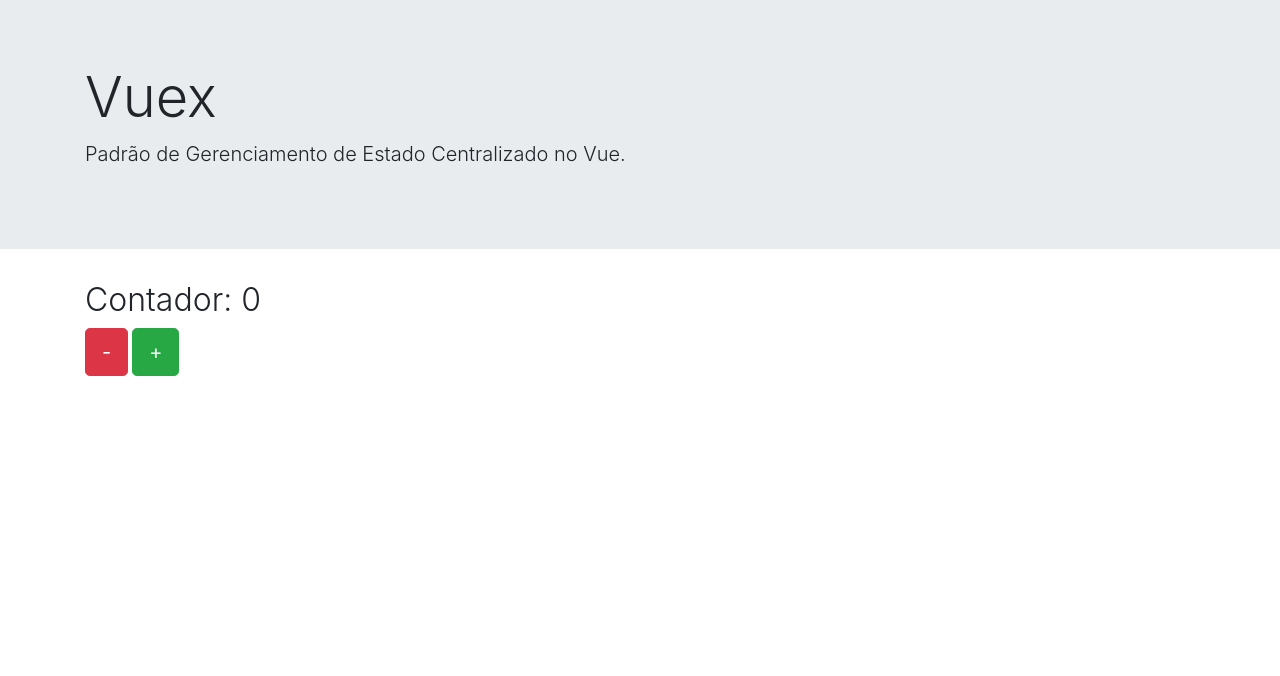
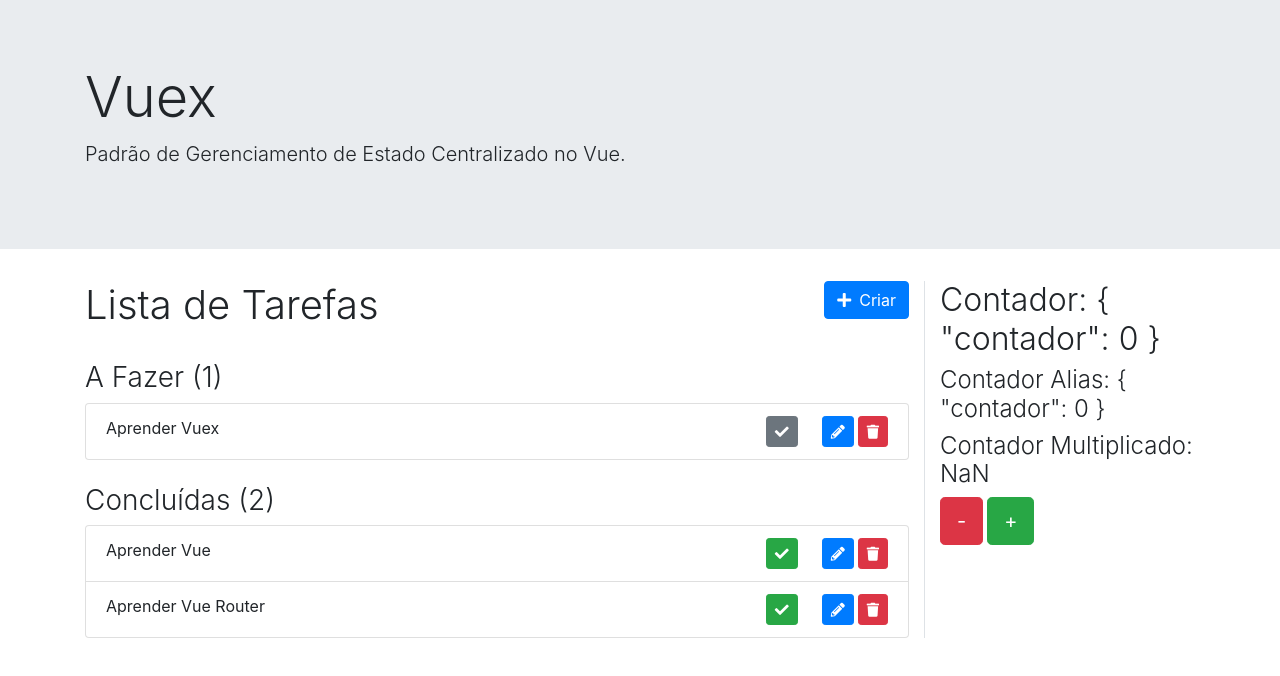
Before and after one commit to TisenNL/vue-vuex, a Vue app: page / in a window 1280 px wide. Shown: the top 676 px of the page. Built offline with nearby package versions, Linux system fonts and the light colour scheme.

Commit message:
study session 26-01

```diff
--- a/package.json
+++ b/package.json
@@ -10,7 +10,8 @@
   "dependencies": {
     "core-js": "^3.8.3",
     "vue": "^2.6.14",
-    "vuex": "^3.1.0"
+    "vuex": "^3.1.0",
+    "yarn": "^1.22.19"
   },
   "devDependencies": {
     "@babel/core": "^7.12.16",
--- a/public/index.html
+++ b/public/index.html
@@ -7,6 +7,7 @@
     <link rel="icon" href="<%= BASE_URL %>favicon.ico">
     <title>vue-vuex</title>
     <link rel="stylesheet" href="https://stackpath.bootstrapcdn.com/bootstrap/4.2.1/css/bootstrap.min.css" integrity="sha384-GJzZqFGwb1QTTN6wy59ffF1BuGJpLSa9DkKMp0DgiMDm4iYMj70gZWKYbI706tWS" crossorigin="anonymous">
+    <link rel="stylesheet" href="https://use.fontawesome.com/releases/v5.6.3/css/all.css" integrity="sha384-UHRtZLI+pbxtHCWp1t77Bi1L4ZtiqrqD80Kn4Z8NTSRyMA2Fd33n5dQ8lWUE00s/" crossorigin="anonymous">
   </head>
   <body>
     <noscript>
--- a/src/App.vue
+++ b/src/App.vue
@@ -10,7 +10,14 @@
 
     <div class="container">
 
-      <AppContador />
+      <div class="row">
+        <div class="col-sm-9 border-right">
+          <TarefasLista />
+        </div>
+        <div class="col-sm-3">
+          <AppContador />
+        </div>
+      </div>
 
     </div>
 
@@ -20,11 +27,12 @@
 <script>
 
 import AppContador from '@/components/AppContador.vue'
+import TarefasLista from '@/components/TarefasLista.vue'
 
 export default {
   components: {
-    AppContador
+    AppContador,
+    TarefasLista
   }
-
 }
 </script>
--- a/src/components/AppContador.vue
+++ b/src/components/AppContador.vue
@@ -1,14 +1,36 @@
 <template>
     <div>
 
-        <h2 class="font-weight-light">Contador: {{ $store.state.contador }}</h2>
+        <h2 class="font-weight-light">Contador: {{ contador }}</h2>
+        <h4 class="font-weight-light">Contador Alias: {{ contadorAlias }}</h4>
+        <h4 class="font-weight-light">Contador Multiplicado: {{ contadorMultiplicado }}</h4>
         <button class="btn btn-lg btn-danger mr-1" @click="decrementar" >-</button>
         <button class="btn btn-lg btn-success" @click="incrementar" >+</button>
     </div>
 </template>
 
 <script>
+
+import { mapState } from 'vuex'
+
 export default {
+    data() {
+        return {
+            contadorLocal: 2
+        }
+    },
+    // computed: mapState(['contador']),
+    computed: {
+            ...mapState({
+            // contador: state => state.contador
+            contador: 'contador',
+            contadorAlias: 'contador',
+            contadorMultiplicado(state) {
+                return state.contador * this.contadorLocal
+            }
+        })
+        // outras computed properties
+    },
     methods: {
         decrementar() {
             this.$store.state.contador--
--- /dev/null
+++ b/src/components/TarefaSalvar.vue
@@ -0,0 +1,68 @@
+<template>
+    <div class="mt-4">
+        <hr>
+        <h2 class="font-weight-light">Salvar Tarefa</h2>
+        <form @submit.prevent="salvar">
+            <div class="row">
+                <div :class="classeColuna">
+                    <div class="form-group">
+                        <label>Título</label>
+                        <input
+                            type="text"
+                            class="form-control"
+                            placeholder="Título da tarefa"
+                            :value="tarefa && tarefa.titulo">
+                    </div>
+                </div>
+                <div class="col-sm-2" v-if="tarefa">
+                    <div class="form-group">
+                        <label>Tarefa concluída?</label>
+                        <button
+                            type="button"
+                            class="btn btn-sm d-block"
+                            :class="classeBotao">
+                                <i class="fa fa-check"></i>
+                        </button>
+                    </div>
+                </div>
+            </div>
+
+            <button type="submit" class="btn btn-primary">Salvar</button>
+        </form>
+    </div>
+</template>
+
+<script>
+
+export default {
+    props: {
+        tarefa: {
+            type: Object,
+            default: undefined
+        }
+    },
+    computed: {
+        classeColuna() {
+            return this.tarefa
+                ? 'col-sm-10'
+                : 'col-sm-12'
+        },
+        classeBotao() {
+            return this.tarefa && this.tarefa.concluido
+                ? 'btn-success'
+                : 'btn-secondary'
+        }
+    },
+    created() {
+        if (this.tarefa) {
+            console.log('Tarefa por id: ', this.$store.getters.buscarTarefasPorId(this.tarefa.id))
+        }
+    },
+    methods: {
+        salvar() {
+            const operacao = !this.tarefa ? 'criar' : 'editar'
+            console.log('Operação: ', operacao)
+        }
+    }
+}
+</script>
--- /dev/null
+++ b/src/components/TarefasLista.vue
@@ -0,0 +1,106 @@
+<template>
+    <div>
+
+        <div class="row">
+            <div class="col-sm-10">
+                <h1 class="font-weight-light">Lista de Tarefas</h1>
+            </div>
+            <div class="col-sm-2">
+                <button
+                    class="btn btn-primary float-right"
+                    @click="exibirFormularioCriarTarefa">
+                        <i class="fa fa-plus mr-2"></i>
+                        <span>Criar</span>
+                </button>
+            </div>
+        </div>
+
+        <h3 class="font-weight-light mt-4">A Fazer ({{ tarefasAFazer.length }})</h3>
+
+        <ul class="list-group" v-if="tarefasAFazer.length > 0">
+            <TarefasListaIten
+                v-for="tarefa in tarefasAFazer"
+                :key="tarefa.id"
+                :tarefa="tarefa"
+                @editar="selecionarTarefaParaEdicao" />
+        </ul>
+
+        <p v-else>Nenhuma tarefa a fazer.</p>
+
+        <h3 class="font-weight-light mt-4">Concluídas ({{ totalDeTarefasConcluidas }})</h3>
+
+        <ul class="list-group" v-if="tarefasConcluidas.length > 0">
+            <TarefasListaIten
+                v-for="tarefa in tarefasConcluidas"
+                :key="tarefa.id"
+                :tarefa="tarefa"
+                @editar="selecionarTarefaParaEdicao" />
+        </ul>
+
+        <p v-else>Nenhuma tarefa foi concluída.</p>
+
+        <TarefaSalvar
+            v-if="exibirFormulario"
+            :tarefa="tarefaSelecionada" />
+
+
+    </div>
+</template>
+
+<script>
+
+import { mapActions, mapGetters, mapState } from 'vuex'
+
+import TarefaSalvar from './TarefaSalvar.vue'
+import TarefasListaIten from './TarefasListaIten.vue'
+
+export default {
+    components: {
+        TarefaSalvar,
+        TarefasListaIten
+    },
+    data() {
+        return {
+            exibirFormulario: false,
+            tarefaSelecionada: undefined
+        }
+    },
+    computed: {
+        ...mapState(['tarefas']),
+        ...mapGetters([
+            'tarefasAFazer',
+            'tarefasConcluidas',
+            'totalDeTarefasConcluidas'
+        ])
+    },
+    created() {
+        setTimeout(async () => {
+            await this.listarTarefas()
+            console.log('Actions executadas!')
+        },1000)
+    },
+    methods: {
+        ...mapActions({
+            carregarTarefas: 'listarTarefas',
+            listarTarefas: (dispatch, payload, options) => {
+                return dispatch('listarTarefas', payload, options)
+            }
+        }),
+        exibirFormularioCriarTarefa() {
+            if (this.tarefaSelecionada) {
+                this.tarefaSelecionada = undefined
+                return
+            }
+            this.exibirFormulario = !this.exibirFormulario
+        },
+        selecionarTarefaParaEdicao(tarefa) {
+            this.exibirFormulario = true
+            this.tarefaSelecionada = tarefa
+        },
+        resetar() {
+            this.exibirFormulario = false
+            this.tarefaSelecionada = undefined
+        }
+    }
+}
+</script>
--- /dev/null
+++ b/src/components/TarefasListaIten.vue
@@ -0,0 +1,55 @@
+<template>
+    <li class="list-group-item d-flex">
+        <span>{{ tarefa.titulo }}</span>
+        <span class="espacar"></span>
+        <button
+            class="btn btn-sm mr-4"
+            :class="classeCSS"
+            :title="textoBotaoConcluido">
+                <i class="fa fa-check"></i>
+        </button>
+        <button
+            class="btn btn-primary btn-sm mr-1"
+            title="Editar"
+            @click="$emit('editar', tarefa)">
+                <i class="fa fa-pencil-alt"></i>
+        </button>
+        <button
+            class="btn btn-danger btn-sm"
+            title="Deletar">
+                <i class="fa fa-trash"></i>
+        </button>
+    </li>
+</template>
+
+<script>
+export default {
+    props: {
+        tarefa: {
+            type: Object,
+            required: true
+        }
+    },
+    computed: {
+        classeCSS() {
+            return {
+                'btn-secondary': !this.tarefa.concluido,
+                'btn-success': this.tarefa.concluido
+            }
+        },
+        textoBotaoConcluido() {
+            return this.tarefa.concluido
+                ? 'Refazer Tarefa'
+                : 'Concluir Tarefa'
+        }
+    }
+}
+</script>
+
+<style scoped>
+
+    .espacar {
+        flex: 1 1 auto;
+    }
+
+</style>
--- a/src/store.js
+++ b/src/store.js
@@ -3,8 +3,51 @@
 
 Vue.use(Vuex)
 
-export default new Vuex.Store({
+const contadorModule = {
     state: {
         contador: 0
     }
+}
+
+const tarefasModule = {
+    state: {
+        tarefas: []
+    },
+    getters: {
+        tarefasConcluidas: state => state.tarefas.filter(t => t.concluido),
+        tarefasAFazer: state => state.tarefas.filter(t => !t.concluido),
+        totalDeTarefasConcluidas: (state, getters) => getters.tarefasConcluidas.length,
+        buscarTarefasPorId: state => id => state.tarefas.find(t => t.id === id)
+    },
+    mutations: {
+        listarTarefas: (state, { tarefas }) => {
+            state.tarefas = tarefas
+        }
+    },
+    actions: {
+        buscarTarefas: () => {
+            return new Promise((resolve) => {
+                setTimeout(() => {
+                    resolve([
+                        { id: 1, titulo: 'Aprender Vue', concluido: true },
+                        { id: 2, titulo: 'Aprender Vue Router', concluido: true },
+                        { id: 3, titulo: 'Aprender Vuex', concluido: false }
+                    ])
+                }, 2000)
+            })
+        },
+        listarTarefas: async ({ commit, dispatch }) => {
+            console.log('Action: listarTarefas')
+            const tarefas = await dispatch('buscarTarefas')
+            console.log('Mutation: listarTarefas')
+            commit('listarTarefas', { tarefas })
+        }
+    }
+}
+
+export default new Vuex.Store({
+    modules: {
+        contador: contadorModule,
+        tarefas: tarefasModule
+    }
 })
```
Also changed, not shown: 2 other files (tests, documents, lock files or other folders).
